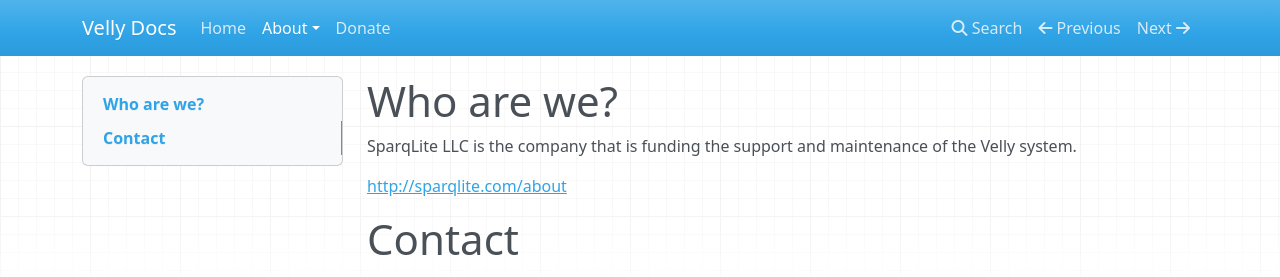
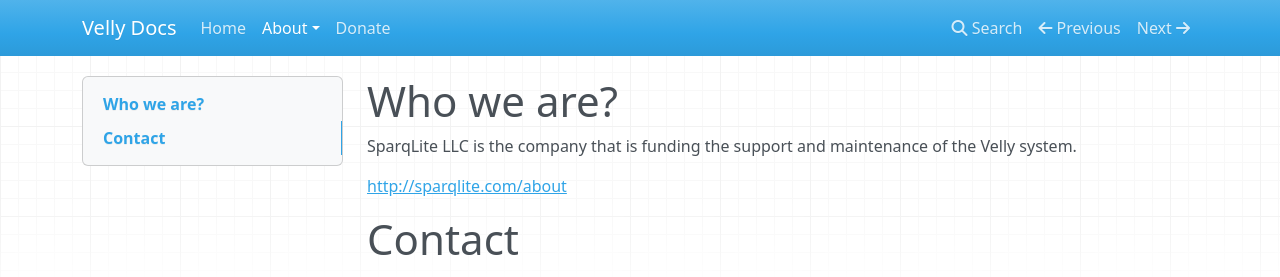
Before and after one commit to sparqlite/my-project, an MkDocs documentation site: the page built from docs/about/who-we-are.md, in a window 1280 px wide. Shown: the top 277 px of the page. Built offline with MkDocs 1.6.1, drawn with Linux system fonts in a browser that asks for light colours; nearby versions of some CDN libraries.

Commit message:
fix header

```diff
--- a/docs/about/who-we-are.md
+++ b/docs/about/who-we-are.md
@@ -1,4 +1,4 @@
-# Who are we?
+# Who we are?
 
 SparqLite LLC is the company that is funding the support and maintenance of the Velly system.
 
```
